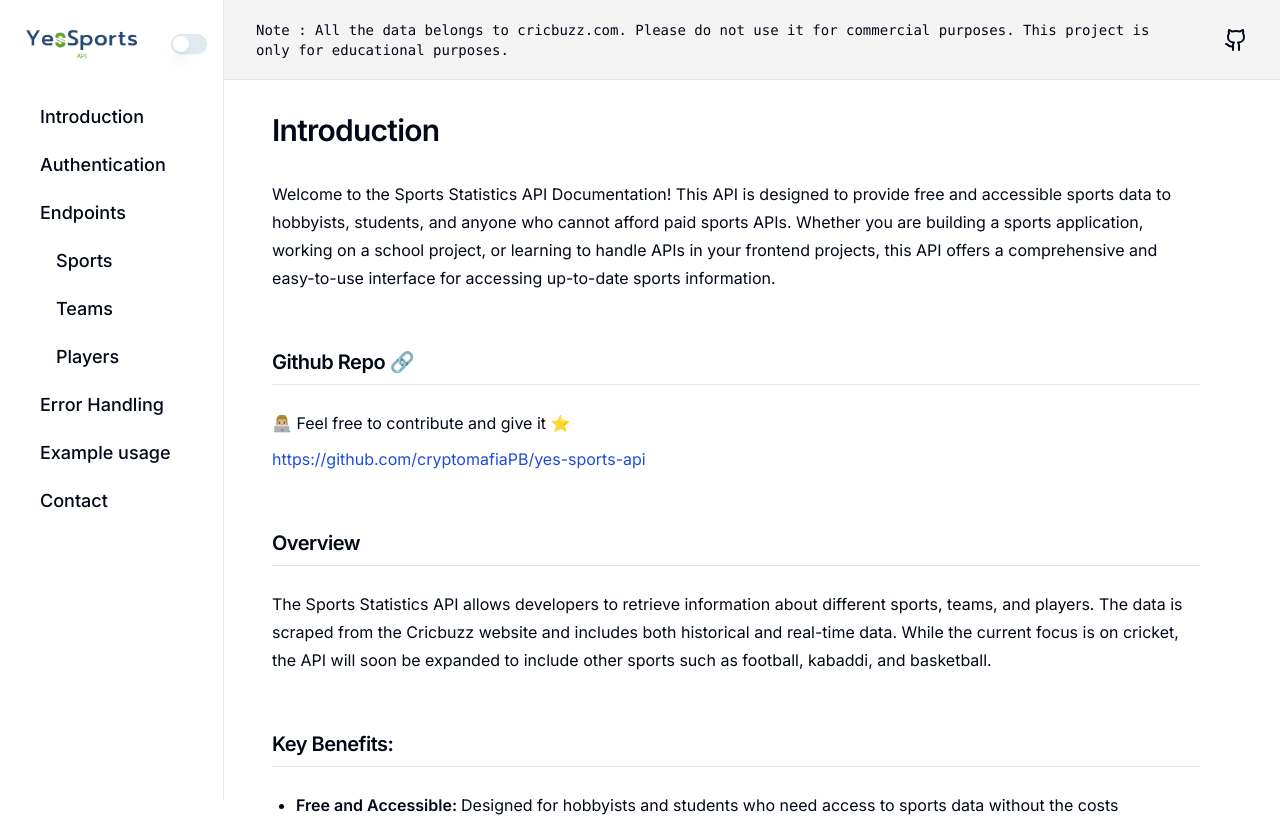
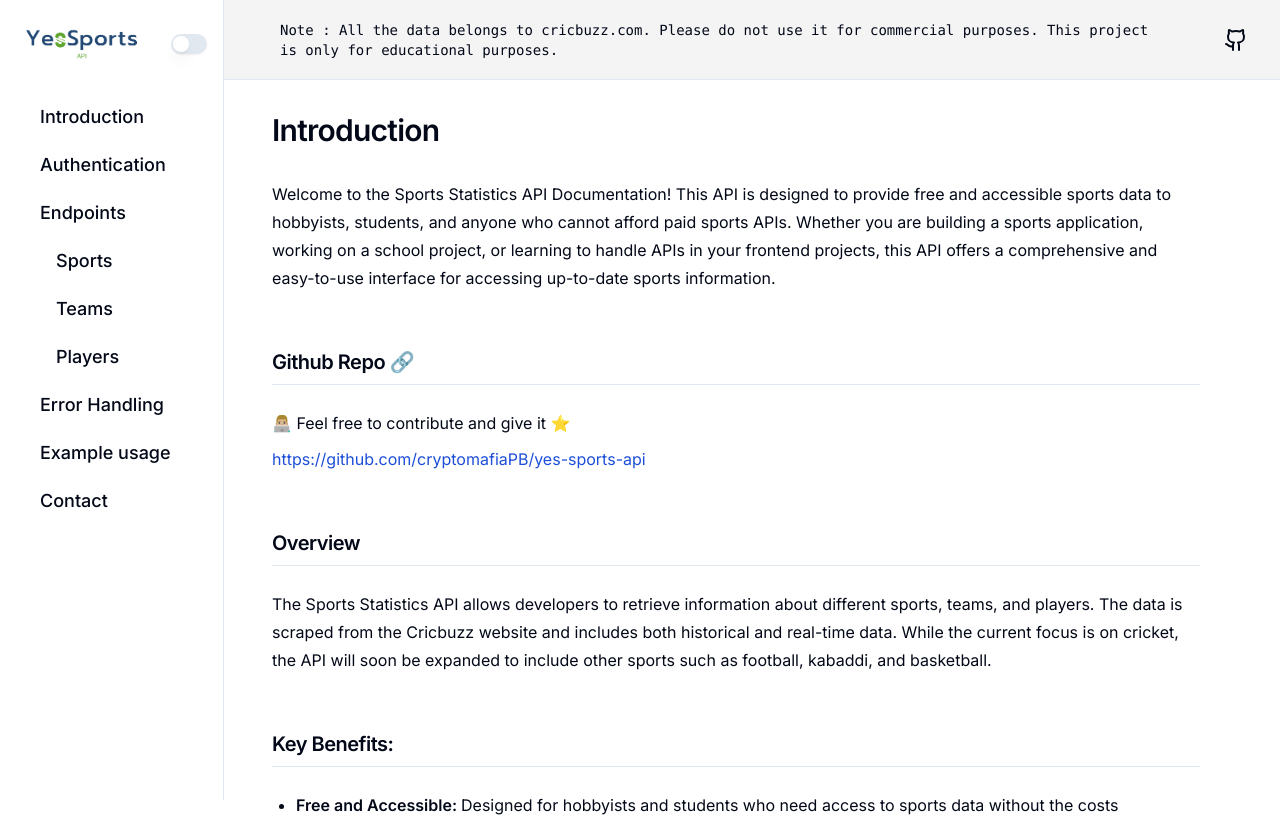
Before and after one commit to cryptomafiaPB/yes-sports-api, a Next.js app: page / in a window 1280 px wide. Shown: the top 817 px of the page. Built offline with nearby package versions, Linux system fonts and the light colour scheme.

Commit message:
Update TopBar.tsx
added padding left 6 "pl-6" to <p> tag note section

```diff
--- a/src/components/TopBar.tsx
+++ b/src/components/TopBar.tsx
@@ -7,7 +7,7 @@ export default function TopBar() {
   return (
     <div className="w-full  flex items-center justify-between px-8 border-b h-16 fixed z-10 top-0 bg-zinc-100 sm:h-20">
       <ComboBox />
-      <p className=" leading-5 font-mono text-sm [&:not(:first-child)] hidden sm:ml-52 lg:block  md:ml-56 pr-16">
+      <p className="pl-6 leading-5 font-mono text-sm [&:not(:first-child)] hidden sm:ml-52 lg:block  md:ml-56 pr-16">
         Note : All the data belongs to cricbuzz.com. Please do not use it for
         commercial purposes. This project is only for educational purposes.
       </p>
```
